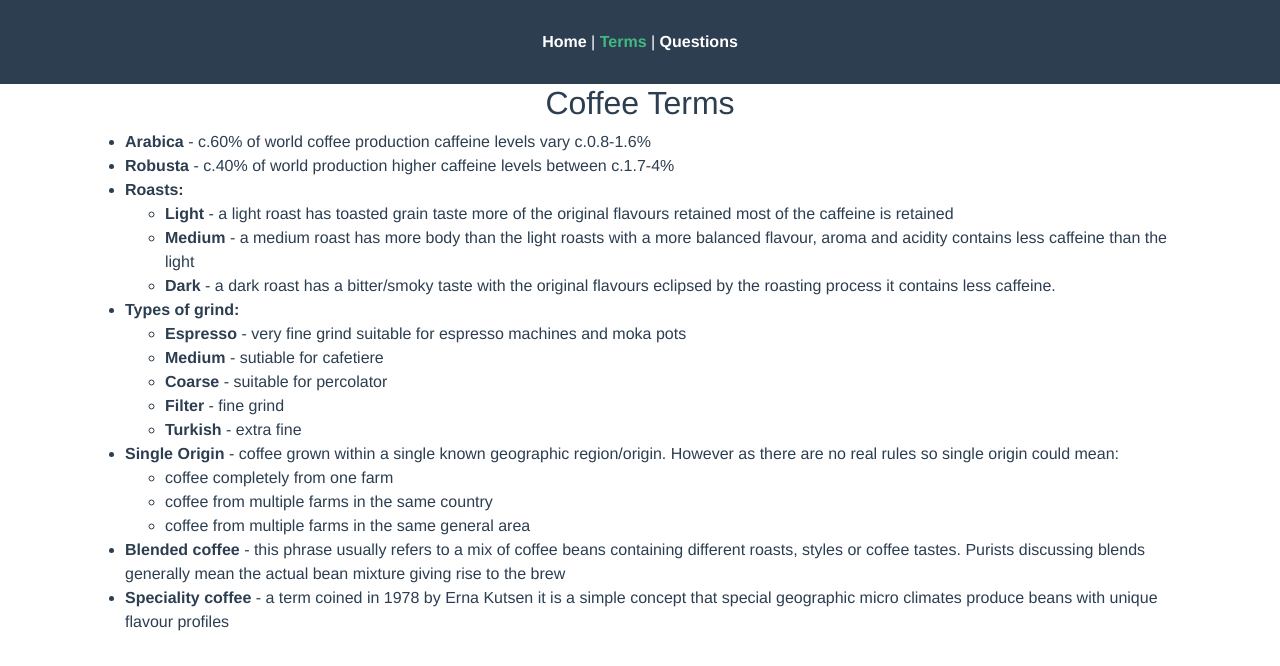
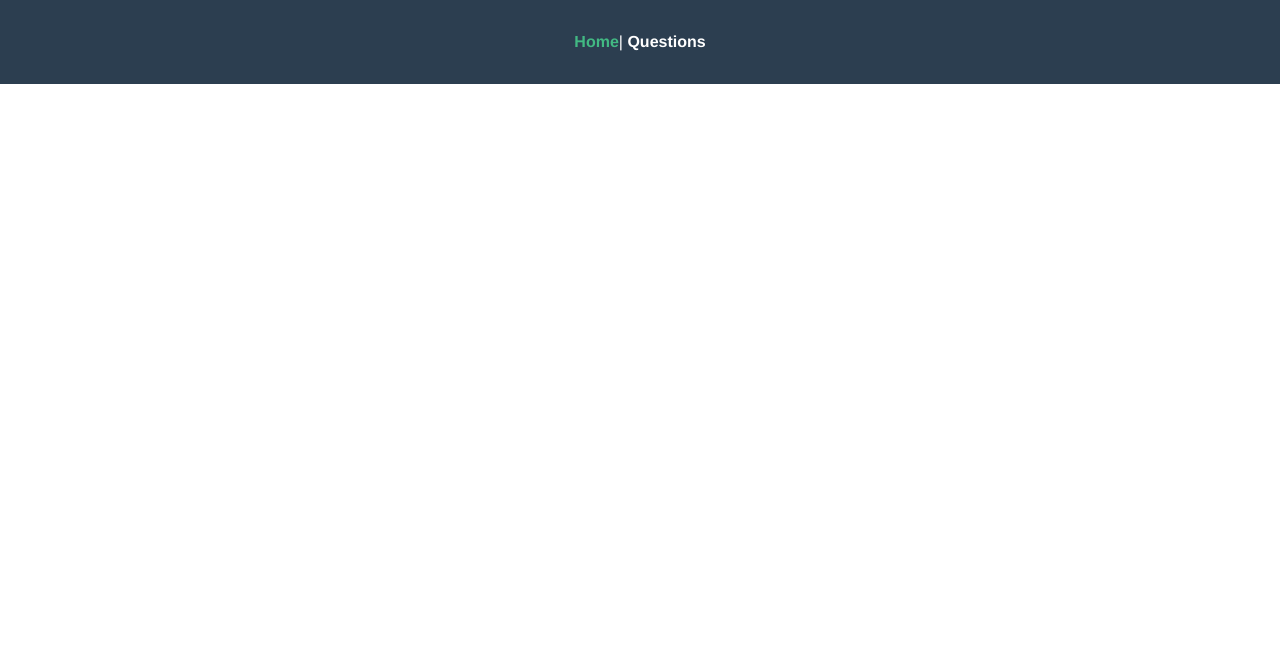
Before and after one commit to cguttweb/coffee-matcher, a Vue app: page /terms in a window 1280 px wide. Shown: the top 666 px of the page. Built offline with nearby package versions, Linux system fonts and the light colour scheme.

Commit message:
removed origins and terms pages

```diff
--- a/src/App.vue
+++ b/src/App.vue
@@ -1,9 +1,7 @@
 <template>
   <div id="app">
     <div id="nav">
-      <router-link to="/">Home</router-link> |
-      <!-- <router-link to="/origins">Origins</router-link> | -->
-      <router-link to="/terms">Terms</router-link> |
+      <router-link to="/">Home</router-link>|
       <router-link to="/questions">Questions</router-link>
     </div>
     <router-view />
@@ -16,7 +14,7 @@ export default {};
 
 <style lang="scss">
 #app {
-  font-family: 'Avenir', Helvetica, Arial, sans-serif;
+  font-family: "Avenir", Helvetica, Arial, sans-serif;
   -webkit-font-smoothing: antialiased;
   -moz-osx-font-smoothing: grayscale;
   text-align: center;
--- a/src/views/Origins.vue
+++ /dev/null
@@ -1,12 +0,0 @@
-<template>
-  <div class="origins">
-    <h1>The origins of coffee</h1>
-    <p>The origins of coffee production go back a long time.</p>
-  </div>
-</template>
-
-<script>
-export default {
-  name: 'origins'
-};
-</script>
--- a/src/views/Terms.vue
+++ /dev/null
@@ -1,77 +0,0 @@
-<template>
-  <div class="container">
-    <h2>Coffee Terms</h2>
-    <ul class="terms-list">
-      <li>
-        <strong>Arabica</strong> - c.60% of world coffee production caffeine levels vary
-        c.0.8-1.6%
-      </li>
-      <li>
-        <strong>Robusta</strong> - c.40% of world production higher caffeine levels
-        between c.1.7-4%
-      </li>
-      <li>
-        <strong>Roasts:</strong>
-        <ul>
-          <li>
-            <strong>Light</strong> - a light roast has toasted grain taste more of the
-            original flavours retained most of the caffeine is retained
-          </li>
-          <li>
-            <strong>Medium</strong> - a medium roast has more body than the light roasts
-            with a more balanced flavour, aroma and acidity contains less caffeine than
-            the light
-          </li>
-          <li>
-            <strong>Dark</strong> - a dark roast has a bitter/smoky taste with the
-            original flavours eclipsed by the roasting process it contains less caffeine.
-          </li>
-        </ul>
-      </li>
-      <li>
-        <strong>Types of grind:</strong>
-        <ul>
-          <li>
-            <strong>Espresso</strong> - very fine grind suitable for espresso machines and
-            moka pots
-          </li>
-          <li><strong>Medium</strong> - sutiable for cafetiere</li>
-          <li><strong>Coarse</strong> - suitable for percolator</li>
-          <li><strong>Filter</strong> - fine grind</li>
-          <li><strong>Turkish</strong> - extra fine</li>
-        </ul>
-      </li>
-      <li>
-        <strong>Single Origin</strong> - coffee grown within a single known geographic
-        region/origin. However as there are no real rules so single origin could mean:
-        <ul>
-          <li>coffee completely from one farm</li>
-          <li>coffee from multiple farms in the same country</li>
-          <li>coffee from multiple farms in the same general area</li>
-        </ul>
-      </li>
-      <li>
-        <strong>Blended coffee</strong> - this phrase usually refers to a mix of coffee
-        beans containing different roasts, styles or coffee tastes. Purists discussing
-        blends generally mean the actual bean mixture giving rise to the brew
-      </li>
-      <li>
-        <strong>Speciality coffee</strong> - a term coined in 1978 by Erna Kutsen it is a
-        simple concept that special geographic micro climates produce beans with unique
-        flavour profiles
-      </li>
-    </ul>
-  </div>
-</template>
-
-<script>
-export default {
-  name: 'terms'
-};
-</script>
-
-<style scoped>
-.terms-list {
-  text-align: left;
-}
-</style>
```
